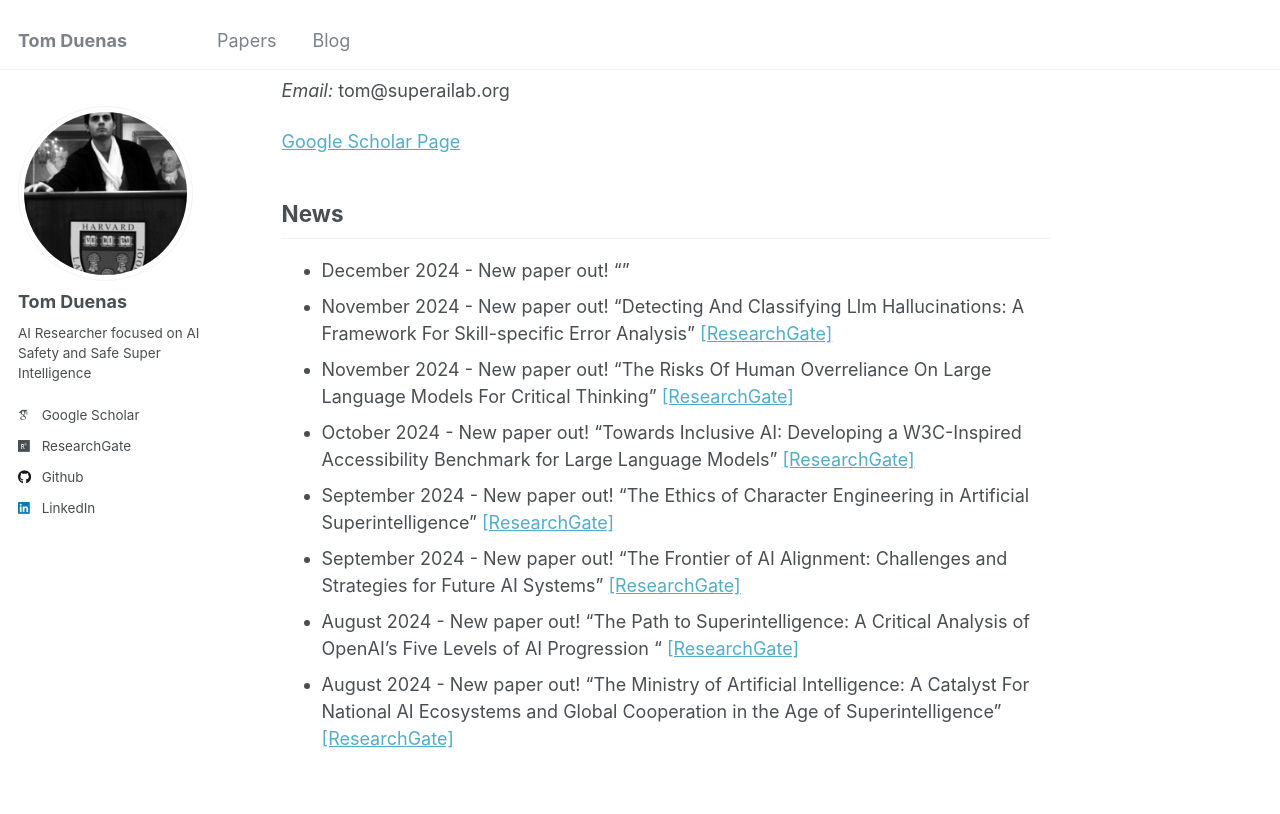
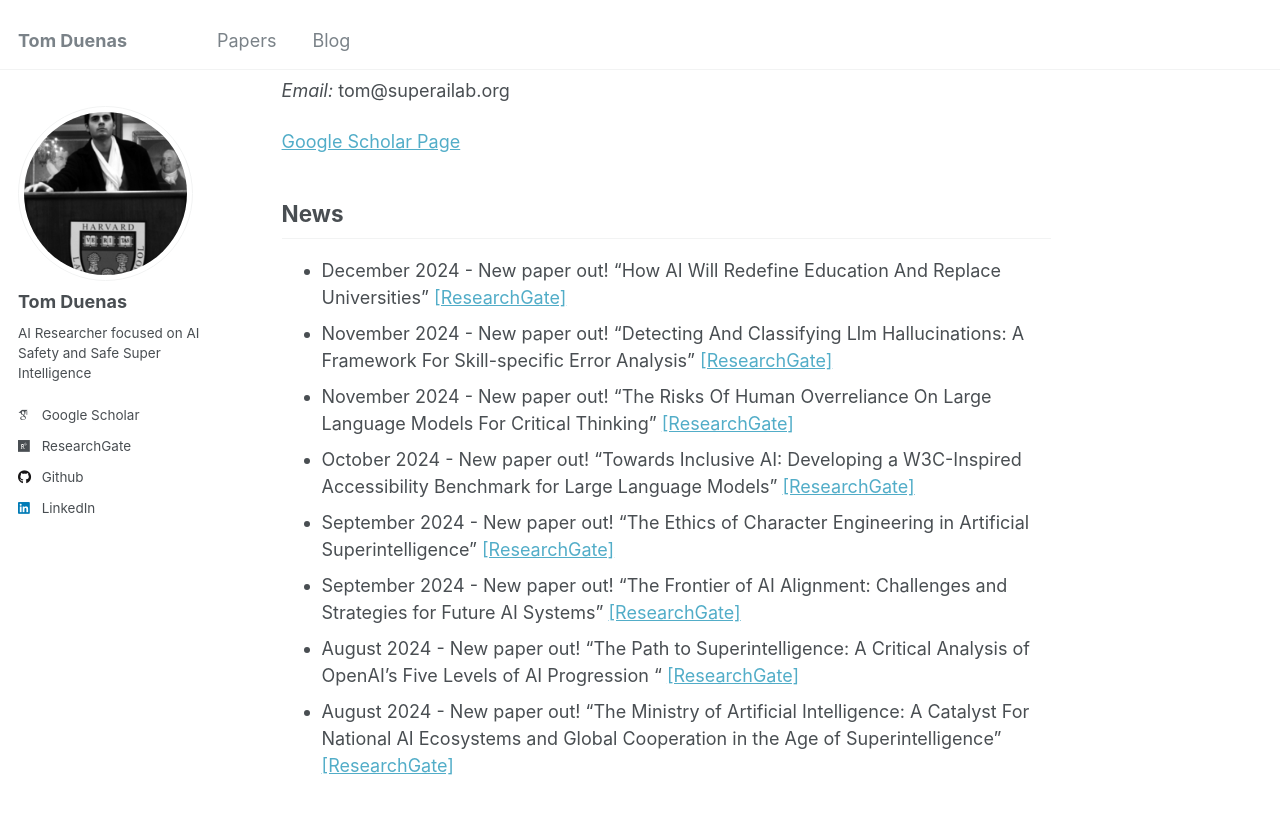
Before and after one commit to TomDuenas/tomduenas.github.io, a Jekyll site: the page built from _pages/about.md, in a window 1280 px wide and 900 px high, scrolled down 528 px. Shown: the top 814 px of the window. Built offline with Jekyll 4.4.1, drawn with Linux system fonts in a browser that asks for light colours; some web fonts are replaced.

Commit message:
Update about.md

```diff
--- a/_pages/about.md
+++ b/_pages/about.md
@@ -22,7 +22,7 @@ Broadly, I am interested in exploring how we can develop AI systems that are not
 [Google Scholar Page](https://scholar.google.com/citations?user=ZUEwQFkAAAAJ=en)
 
 ## News
-* December 2024 - New paper out! ""
+* December 2024 - New paper out! "How AI Will Redefine Education And Replace Universities" [[ResearchGate]](https://www.researchgate.net/publication/387509201_How_AI_Will_Redefine_Education_And_Replace_Universities)
 * November 2024 - New paper out! "Detecting And Classifying Llm Hallucinations: A Framework For Skill-specific Error Analysis"  [[ResearchGate]](https://www.researchgate.net/publication/386140108_Detecting_And_Classifying_Llm_Hallucinations_A_Framework_For_Skill-specific_Error_Analysis)
 * November 2024 - New paper out! "The Risks Of Human Overreliance On Large Language Models For Critical Thinking" [[ResearchGate]](https://www.researchgate.net/publication/385743952_The_Risks_Of_Human_Overreliance_On_Large_Language_Models_For_Critical_Thinking)
 * October 2024 - New paper out! "Towards Inclusive AI: Developing a W3C-Inspired Accessibility Benchmark for Large Language Models" [[ResearchGate]](https://www.researchgate.net/publication/384662444_Towards_Inclusive_AI_Developing_a_W3C-Inspired_Accessibility_Benchmark_for_Large_Language_Models)
```
